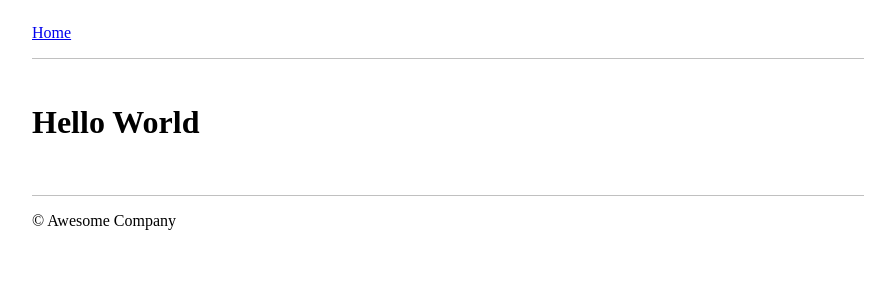
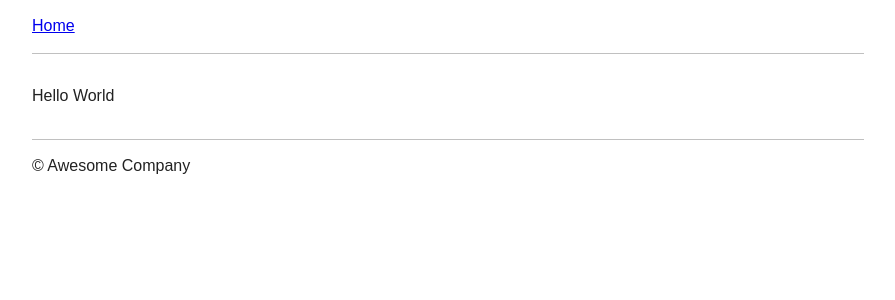
Before and after one commit to maoberlehner/advanced-vue-component-composition-with-container-components, a Vue app: page / in a window 1280 px wide. Shown: the top 300 px of the page, without its empty margins (192-1087 px from the left). Built offline with nearby package versions, Linux system fonts and the light colour scheme.

Commit message:
Add CSS reset

```diff
--- a/src/App.vue
+++ b/src/App.vue
@@ -14,3 +14,17 @@ export default {
   },
 };
 </script>
+
+<style lang="scss">
+@import '~reset-css/sass/reset';
+
+html {
+  text-size-adjust: 100%;
+}
+
+body {
+  line-height: 1.3;
+  color: #222;
+  font-family: sans-serif;
+}
+</style>
--- a/src/layouts/LayoutDefault.vue
+++ b/src/layouts/LayoutDefault.vue
@@ -31,7 +31,7 @@ export default {
 }
 
 .main {
-  padding-top: 1.5em;
+  padding-top: 2em;
   padding-bottom: 2em;
 }
 </style>
```
